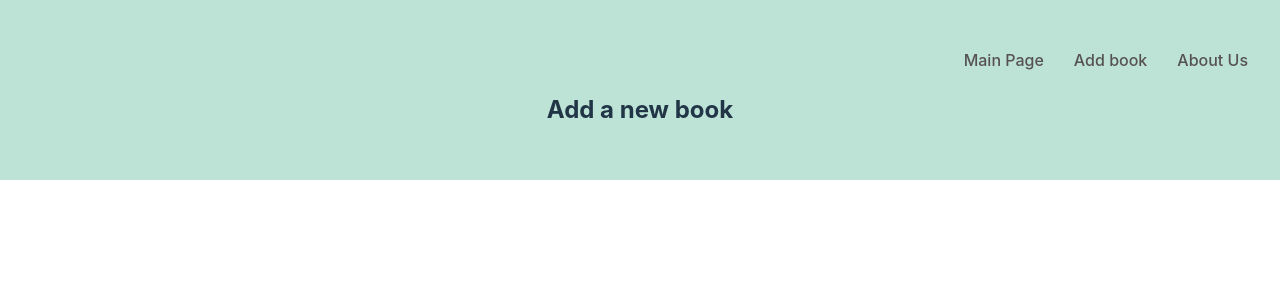
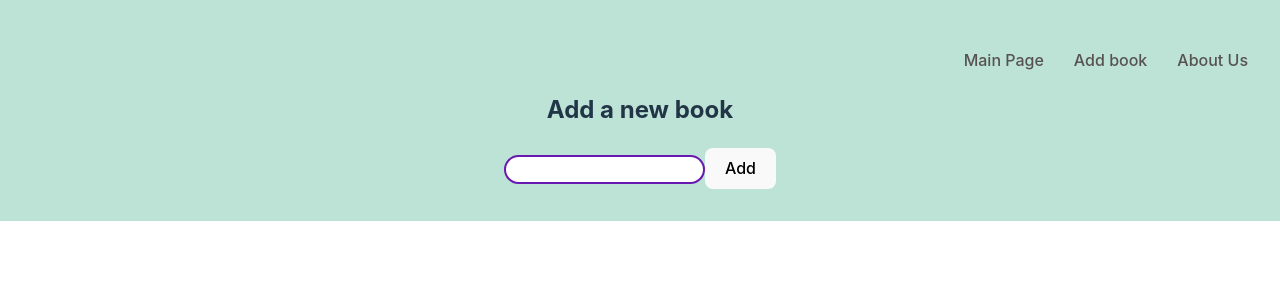
Before and after one commit to elMP/React-2023-Q1, a React (Vite) app in the folder rss-react-course/: page /addbook in a window 1280 px wide. Shown: the top 300 px of the page. Built offline with nearby package versions, Linux system fonts and the light colour scheme.

Commit message:
feat: add simple form

```diff
--- a/rss-react-course/src/pages/AddBook.tsx
+++ b/rss-react-course/src/pages/AddBook.tsx
@@ -1,12 +1,53 @@
+import { CardProps } from 'components/Card';
 import React from 'react';
 
 import Header from '../components/Header';
 
+export type NewBookData = {
+  title: React.RefObject<HTMLInputElement>;
+  author: React.RefObject<HTMLInputElement>;
+  illustrator: React.RefObject<HTMLInputElement>;
+  publishing: React.RefObject<HTMLSelectElement>;
+  year: React.RefObject<HTMLInputElement>;
+  age: React.RefObject<HTMLInputElement>;
+  description: React.RefObject<HTMLTextAreaElement>;
+  img: React.RefObject<HTMLInputElement>;
+};
+
+type FormState = {
+  newBookData: NewBookData;
+  cardList: CardProps[];
+};
+
 class AddBook extends React.Component {
+  state: FormState = {
+    newBookData: {
+      title: React.createRef(),
+      author: React.createRef(),
+      illustrator: React.createRef(),
+      publishing: React.createRef(),
+      year: React.createRef(),
+      age: React.createRef(),
+      description: React.createRef(),
+      img: React.createRef(),
+    },
+    cardList: [],
+  };
+
+  handleSubmit(event: React.FormEvent<HTMLFormElement>) {
+    console.log(this.state.newBookData.title.current?.value);
+    event.preventDefault();
+    event.currentTarget.reset();
+  }
+
   render() {
     return (
       <div className="container">
         <Header title="Add a new book" />
+        <form onSubmit={this.handleSubmit.bind(this)}>
+          <input type="text" ref={this.state.newBookData.title} />
+          <button type="submit">Add</button>
+        </form>
       </div>
     );
   }
```
